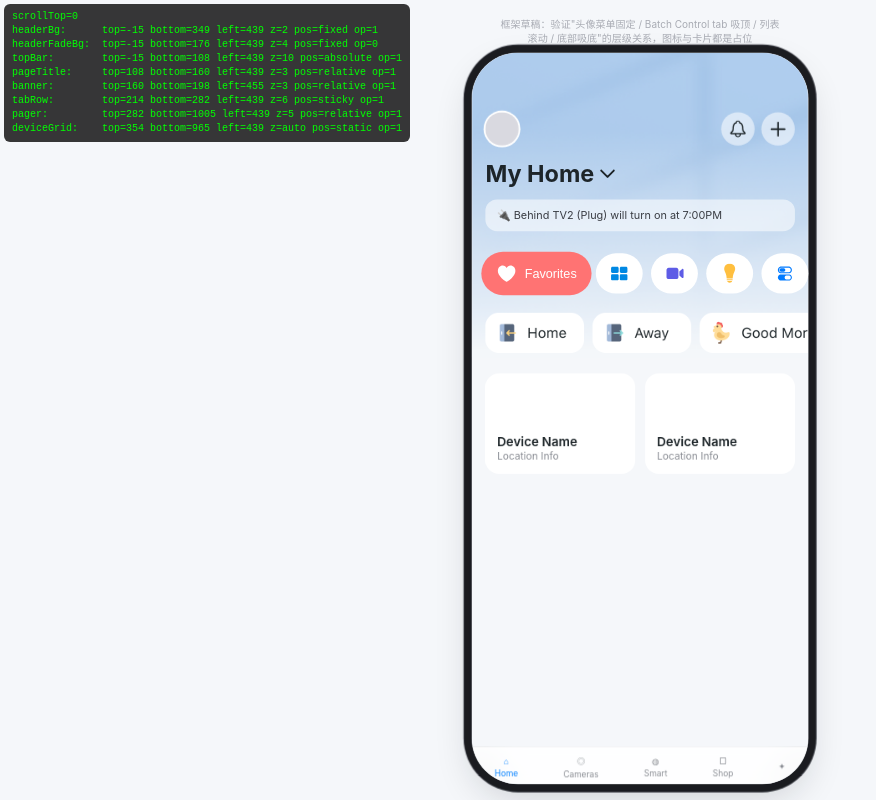
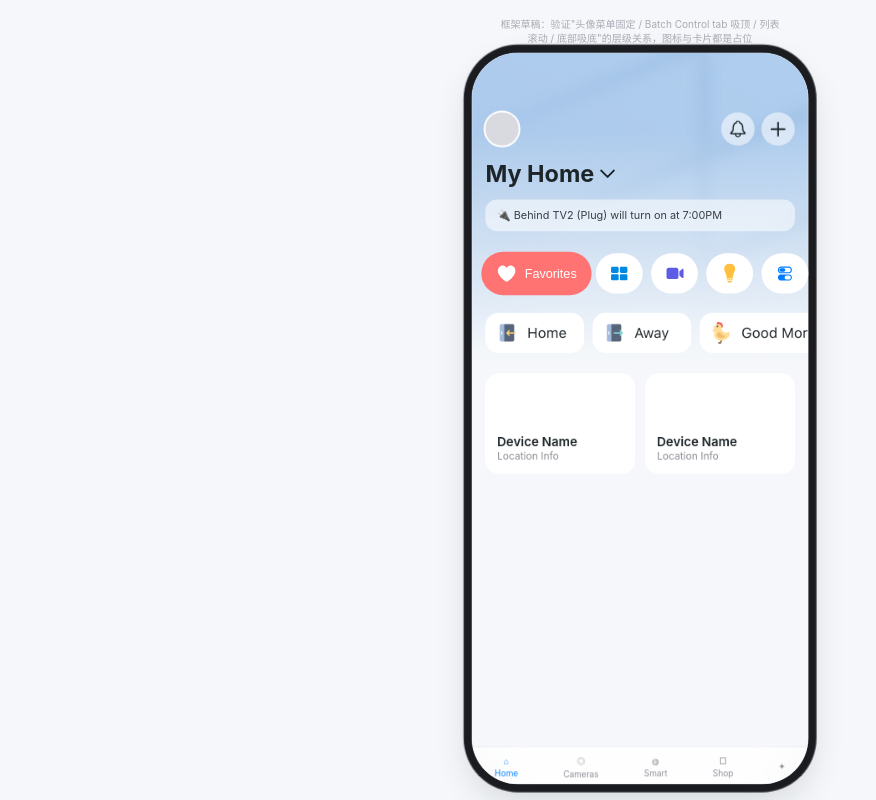
Before and after one commit to mulishui/Home-Batch-Control-Switch-Demo, a plain HTML site: page index.html in a window 1280 px wide. Shown: the whole page, without its empty margins (0-876 px from the left). Drawn offline with Linux system fonts and the light colour scheme.

Commit message:
修复 header-fade-bg 遮挡设备列表失效的问题，并移除排查用的调试面板
.pager 的 z-index 从 5 降到 3：既高于 header-bg(2) 避免被常驻底图盖住，
又低于 header-fade-bg(4)，让渐变层能在滚动时正常遮住设备列表。

Co-Authored-By: Claude Sonnet 5 <noreply@anthropic.com>

```diff
--- a/index.html
+++ b/index.html
@@ -65,15 +65,17 @@
   /* header-bg 是常显的底图（z-index:2），不像 header-fade-bg 那样跟滚动淡入淡出——
      所以 page-title/banner 必须给一个比它更高的 z-index（3），不然按 CSS 规则，
      定位元素（header-bg）天生会盖在非定位的静态内容（page-title/banner）上面，
-     常显的底图会把文字永久挡住。给它们 z-index:3 之后，header-fade-bg（z-index:4）
-     仍然比它们高，滚动吸顶时渐变层照常能盖住它们，不受影响。
-     同样的道理也适用于下面的 .pager（设备列表）：header-bg/header-fade-bg 是
-     position:fixed 且带 z-index 的定位元素，只要列表本身不定位，不管 DOM 顺序、
-     不管 header-bg/header-fade-bg 的 z-index 数值多低，列表永远会被判定"先画"而被
-     盖在它们下面——往下滑到设备卡片的屏幕位置穿过 header-bg/header-fade-bg 常驻的
-     那段高度时，卡片就会被这两层背景图盖住。所以 .pager 也必须给 position:relative
-     + 比 header-fade-bg（4）更高的 z-index（见下方 .pager），列表才能稳定盖在这两层
-     常驻背景之上，只在需要的时候被更上层的 tab-row（吸顶）和 top-bar 盖住。 */
+     常显的底图会把文字永久挡住。
+     同样的道理也适用于下面的 .pager（设备列表）：只要列表本身不定位，不管 DOM
+     顺序，往下滑到设备卡片的屏幕位置穿过 header-bg 常驻的那段高度时，卡片就会被
+     这层底图盖住，所以 .pager 也必须给 position:relative + 比 header-bg（2）更高
+     的 z-index（见下方 .pager）。
+     但 .pager 不能给得比 header-fade-bg（4）还高（之前给到 5 时踩过这个坑）：
+     header-fade-bg 跟随滚动淡入到 100%、盖住吸顶的 tab-row 缝隙后面那段高度，就是
+     为了在这段高度里把滚上来的列表内容遮住——如果 .pager 比它高，列表反而会画在
+     渐变层上面，从 tab-pill 之间的透明缝隙里透出来，渐变等于白做了。所以 .pager 的
+     z-index 必须卡在 header-bg（2）和 header-fade-bg（4）之间，这里用 3，和
+     page-title/banner 同级即可——它们在滚动时机上互不重叠，不会因为同值打架。 */
   .page-title{position:relative;z-index:3;padding:4px var(--page-margin) 14px;font-size:28px;font-weight:700;color:#1D2529;display:flex;align-items:center;gap:4px}
   .page-title svg{width:24px;height:24px}
   .banner{
@@ -145,11 +147,13 @@
   /* 分类列表：横向分页容器，和 banner 轮播同一套做法——
      不依赖原生滚动/scroll-snap，而是用 translateX + transition 直接控制位移，
      手势只负责"跟手拖拽 + 松手判定翻不翻页"，动画节奏完全由自己掌控，不受浏览器滚动惯性影响 */
-  /* position:relative + z-index:5：必须比 header-fade-bg（4）高，列表（含里面的
-     device-grid/shortcut-row/empty-state）才能在滚动时稳定盖住那两层常驻背景，
-     不被"非定位内容天生垫底"的规则坑了（详见上面 header-bg 的注释）。
+  /* position:relative + z-index:3：必须比 header-bg（2）高，列表（含里面的
+     device-grid/shortcut-row/empty-state）才不会被"非定位内容天生垫底"的规则坑了
+     （详见上面 header-bg 的注释），滚动时能稳定盖住常显的 header-bg 底图。
+     但不能比 header-fade-bg（4）高，否则列表会画到渐变层上面，从 tab-pill 之间的
+     透明缝隙里透出来，把 header-fade-bg 的遮挡效果顶穿（详见上面的注释）。
      同时要比 tab-row（6）低，吸顶后的 BC 行才能继续盖住往上滚的列表内容。 */
-  .pager{position:relative;z-index:5;overflow:hidden;touch-action:pan-y}
+  .pager{position:relative;z-index:3;overflow:hidden;touch-action:pan-y}
   /* align-items 必须显式设成 flex-start：默认 stretch 会把矮页面的 .pager-page 实际渲染高度拉到和最高页面一样，
      导致后面 JS 量 scrollHeight 量到的永远是"拉伸后"的高度（等于内容最多的那个 tab），不是该页自己的真实内容高度 */
   .pager-track{display:flex;align-items:flex-start;will-change:transform}
@@ -417,45 +421,6 @@
   updateFadeLayout();
   screenEl.addEventListener('scroll', updateFadeOpacity, {passive:true});
 
-  // 临时调试面板：把关键图层的实测位置/z-index/opacity 直接打在屏幕左上角，
-  // 排查"图层顺序"问题用，截图时这些数字会一起拍进去，不用再靠肉眼猜。
-  // 排查完确认没问题后应该删掉这一段。
-  (function(){
-    var panel = document.createElement('div');
-    panel.id = 'debugPanel';
-    panel.style.cssText = 'position:fixed;top:4px;left:4px;z-index:99999;background:rgba(0,0,0,.78);color:#0f0;font:10px/1.4 monospace;padding:6px 8px;border-radius:6px;white-space:pre;pointer-events:none;max-width:90vw;';
-    document.body.appendChild(panel);
-    function rectOf(el){
-      var r = el.getBoundingClientRect();
-      var cs = getComputedStyle(el);
-      return 'top='+r.top.toFixed(0)+' bottom='+r.bottom.toFixed(0)+' left='+r.left.toFixed(0)+' z='+cs.zIndex+' pos='+cs.position+' op='+cs.opacity;
-    }
-    function render(){
-      var lines = [
-        'scrollTop='+screenEl.scrollTop.toFixed(0),
-        'headerBg:      '+rectOf(headerBg2),
-        'headerFadeBg:  '+rectOf(headerFadeBg),
-        'topBar:        '+rectOf(topBar),
-        'pageTitle:     '+rectOf(pageTitleEl),
-        'banner:        '+rectOf(bannerEl),
-        'tabRow:        '+rectOf(tabRow),
-        'pager:         '+rectOf(pager),
-        'deviceGrid:    '+(activeTail() ? rectOf(activeTail()) : 'n/a')
-      ];
-      panel.textContent = lines.join('\n');
-    }
-    var headerBg2 = document.getElementById('headerBg');
-    var pageTitleEl = document.querySelector('.page-title');
-    var bannerEl = document.querySelector('.banner');
-    function activeTail(){
-      var activePage = pagerTrack.children[pagerIdx];
-      return activePage ? activePage.querySelector('.device-grid, .empty-state') : null;
-    }
-    render();
-    screenEl.addEventListener('scroll', render, {passive:true});
-    window.addEventListener('resize', render);
-  })();
-
   // 拖拽/触摸：跟手滑动，松手按位移量+速度判定翻不翻页，和常见 banner 轮播一个套路
   var dragging = false, dragStartX = 0, dragStartTime = 0, dragBaseX = 0, dragDeltaX = 0;
   var DRAG_RATIO_THRESHOLD = 0.22; // 滑过 22% 页宽就当作一次有效翻页
```
